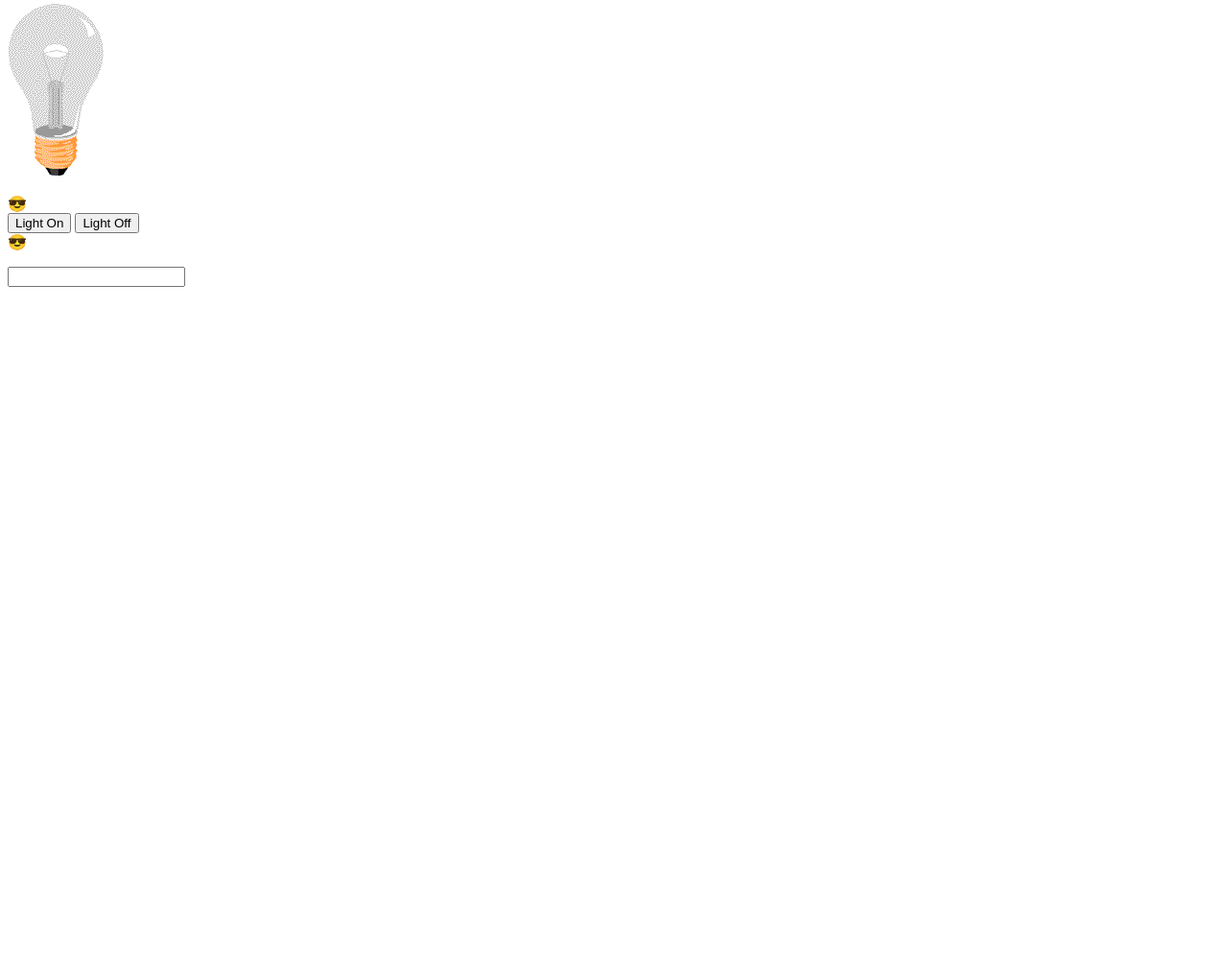
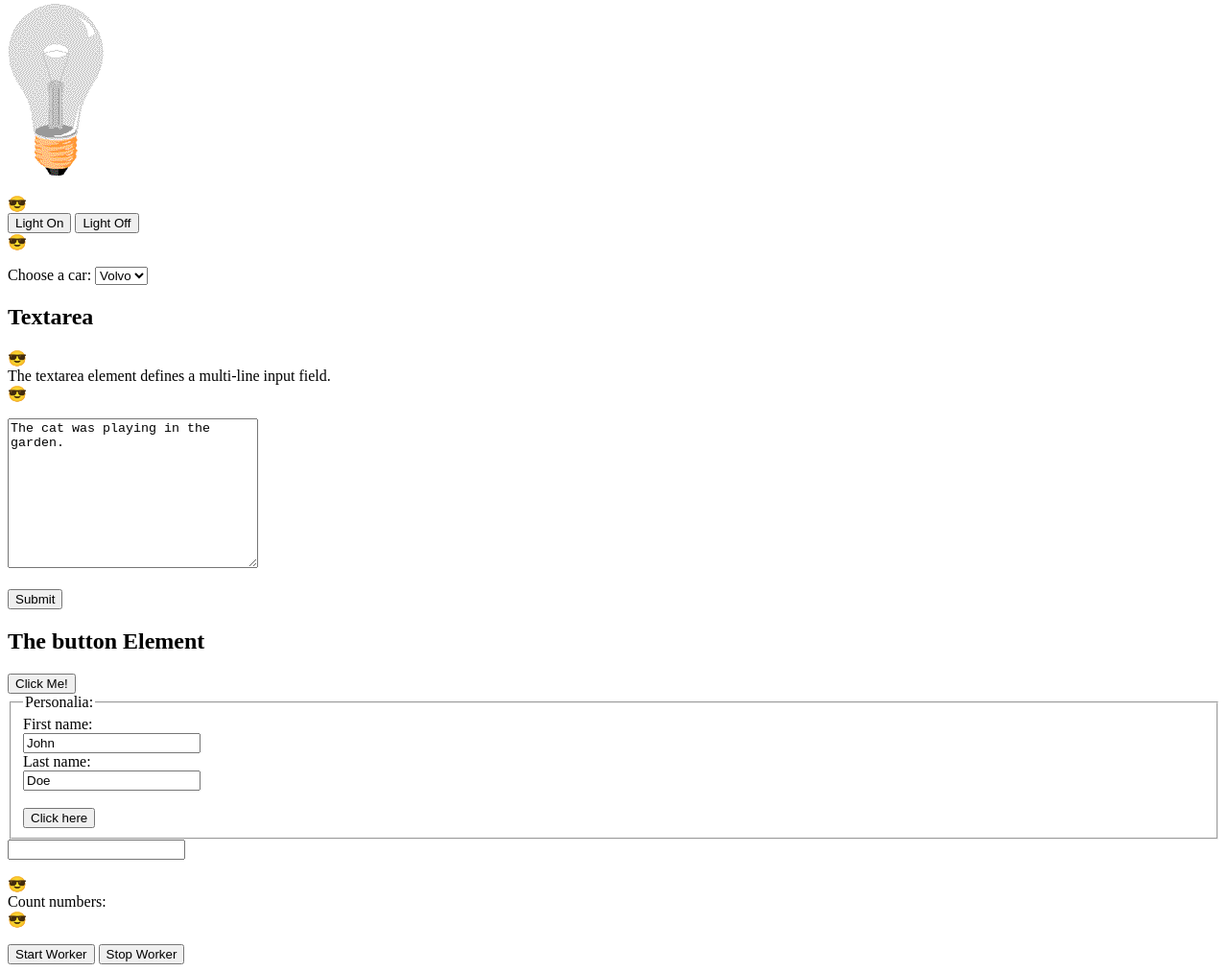
Before and after one commit to asiyanbolatayo/Practice, a plain HTML site: page index.html in a window 1280 px wide. Shown: the part 1741-2754 px from the top of the page at 96% size. Before the commit the page ends 2048 px from the top, so only its background shows below. Drawn offline with Linux system fonts and the light colour scheme.

Commit message:
updated codes

```diff
--- a/index.html
+++ b/index.html
@@ -187,11 +187,50 @@ Click me to display Date and Time.</button><br/>
 <button type="button" onclick="light(0)">Light Off</button>
 </p>
 
-    <input name="country" list="countries">
-<datalist id="countries">
-  <option>Afghanistan</option>
-  <option>Nigeria</option>
-  ...
+<label for="cars">Choose a car:</label>
+<select id="cars" name="cars">
+  <option value="volvo">Volvo</option>
+  <option value="saab">Saab</option>
+  <option value="fiat">Fiat</option>
+  <option value="audi">Audi</option>
+</select><br/>
+
+<h2>Textarea</h2>
+<p>The textarea element defines a multi-line input field.</p>
+
+<form action="/action_page.php">
+  <textarea name="message" rows="10" cols="30">The cat was playing in the garden.</textarea>
+  <br><br>
+  <input type="submit">
+</form>
+<h2>The button Element</h2>
+
+<button type="button" onclick="alert('Hello World!')">Click Me!</button>
+
+<fieldset>
+  <legend>Personalia:</legend>
+  <label for="fname">First name:</label><br>
+  <input type="text" id="fname" name="fname" value="John"><br>
+  <label for="lname">Last name:</label><br>
+  <input type="text" id="lname" name="lname" value="Doe"><br><br>
+  <input type="submit" value="Click here">
+</fieldset>
+
+<input list="browsers">
+<datalist id="browsers">
+  <option value="Edge">
+  <option value="Firefox">
+  <option value="Chrome">
+  <option value="Opera">
+  <option value="Safari">
 </datalist>
+
+<p>Count numbers: <output id="result"></output></p>
+<button onclick="startWorker()">Start Worker</button>
+<button onclick="stopWorker()">Stop Worker</button>
+
+
+
+
 </body>
 </html>
--- a/style.js
+++ b/style.js
@@ -15,3 +15,23 @@ function light(sw) {
     document.getElementById("demo").style.color = "red";
     document.getElementById("demo").style.backgroundColor = "yellow";
   }
+
+  var w;
+
+function startWorker() {
+  if (typeof(Worker) !== "undefined") {
+    if (typeof(w) == "undefined") {
+      w = new Worker("demo_workers.js");
+    }
+    w.onmessage = function(event) {
+      document.getElementById("result").innerHTML = event.data;
+    };
+  } else {
+    document.getElementById("result").innerHTML = "Sorry! No Web Worker support.";
+  }
+}
+
+function stopWorker() {
+  w.terminate();
+  w = undefined;
+}
```
